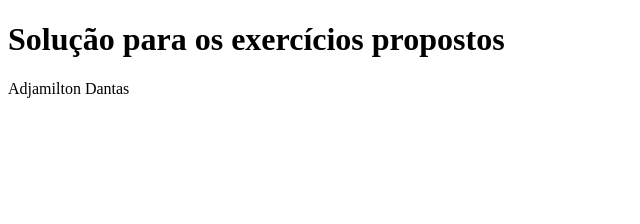
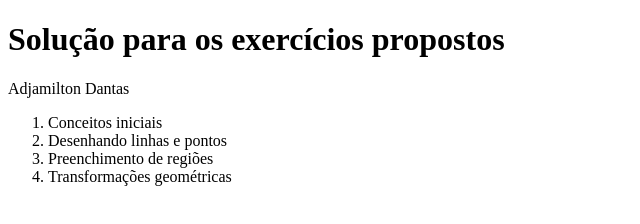
Before and after one commit to adjamilton/adjamilton.github.io, a plain HTML site: page index.html in a window 1280 px wide. Shown: the whole page, without its empty margins (0-640 px from the left). Drawn offline with Linux system fonts and the light colour scheme.

Commit message:
Update index.html

```diff
--- a/index.html
+++ b/index.html
@@ -3,5 +3,11 @@
 <body>
 <h1>Solução para os exercícios propostos</h1>
 <p>Adjamilton Dantas</p>
+<ol>
+  <li>Conceitos iniciais</li>
+  <li>Desenhando linhas e pontos</li>
+  <li>Preenchimento de regiões</li>
+  <li>Transformações geométricas</li>
+</ol>
 </body>
 </html>
```
